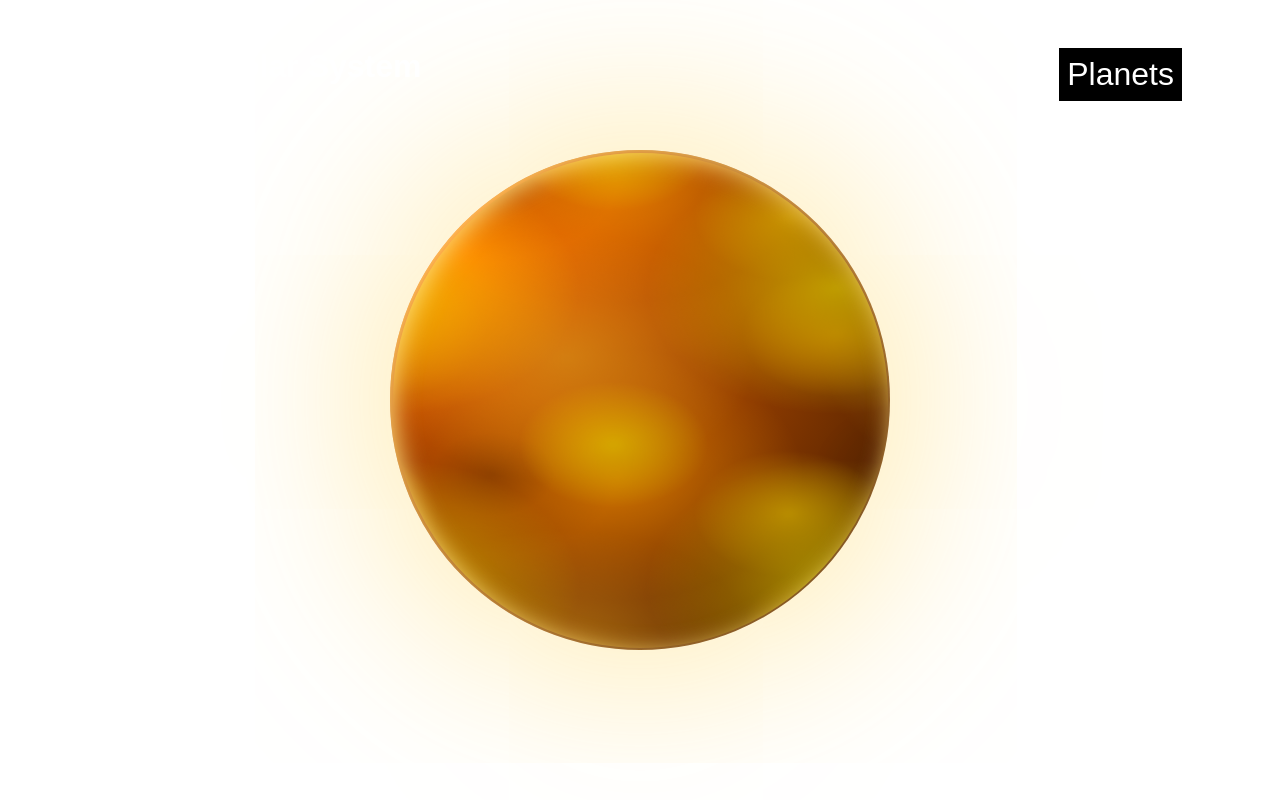
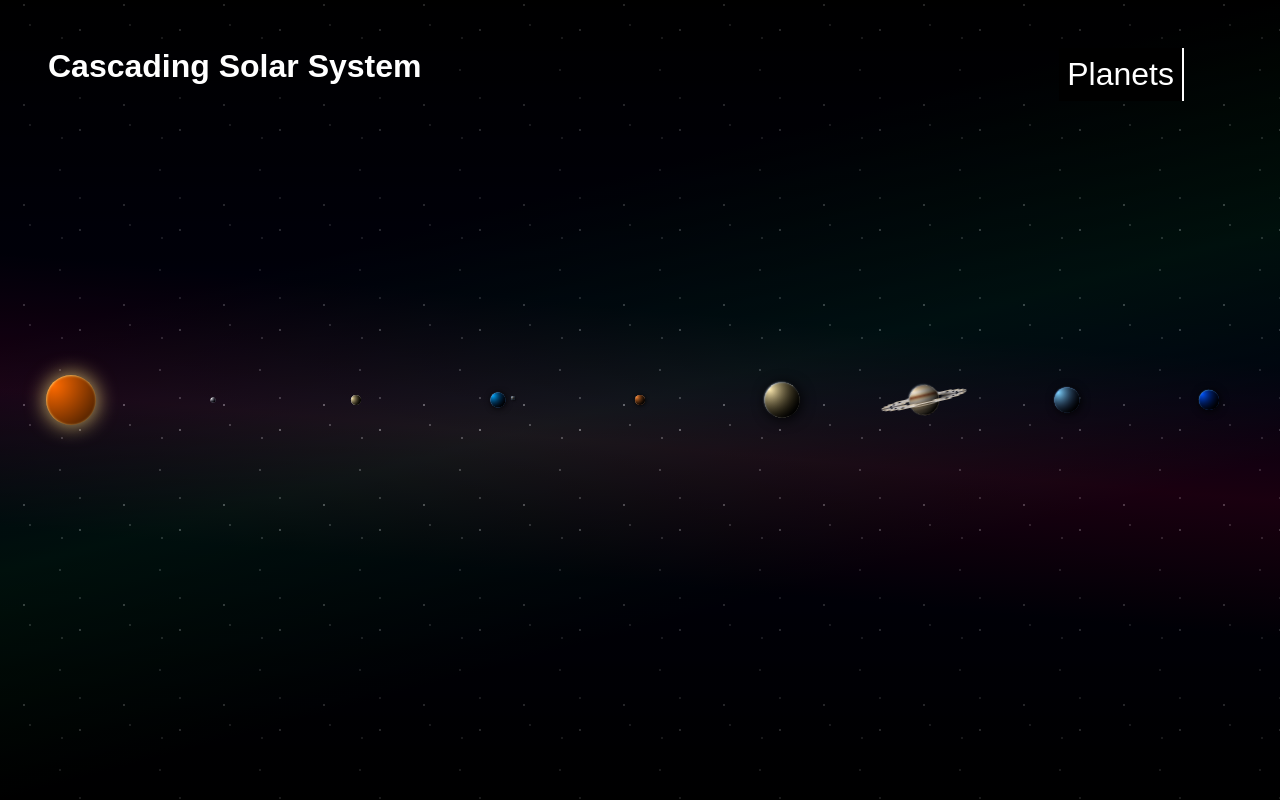
Before and after one commit to matthewtodor/Cascading-Solar-System, a React (Create React App) app in the folder client/: page / in a window 1280 px wide. Built offline with nearby package versions, Linux system fonts and the light colour scheme.

Commit message:
adding new stars and aurora

```diff
--- a/client/src/components/SolarSystem/style.css
+++ b/client/src/components/SolarSystem/style.css
@@ -2,9 +2,8 @@
 	display: flex;
 	justify-content: center;
 	align-items: center;
-	background: black;
-	width: 100vw;
-	height: 100vh;
+	width: 100%;
+	height: 100%;
 }
 
 .planet-orbit-container {
--- a/client/src/routes/root.css
+++ b/client/src/routes/root.css
@@ -48,6 +48,20 @@
 	align-items: center;
 	width: 100vw;
 	height: 100vh;
+	background: black;
+	/* stars */
+	background-image: radial-gradient(circle at center, white 0%, transparent 1%), radial-gradient(circle at center, white 0%, transparent 1.5%), radial-gradient(circle at center, white 0%, transparent 2%), radial-gradient(circle at center, white 0%, transparent 1.5%), radial-gradient(circle at center, white 0%, transparent 1%), radial-gradient(circle at center, white 0%, transparent 1.5%), radial-gradient(circle at center, white 0%, transparent 2%), radial-gradient(circle at center, white 0%, transparent 1.5%), radial-gradient(circle at center, white 0%, transparent 1%), radial-gradient(circle at center, white 0%, transparent 1%);
+	background-size: 100px 100px;
+	background-position: -50px 0px, 10px 20px, -26px -45px, 12px -12px, -12px 40px, 30px 48px, 30px -20px, -20px -25px, -20px 10px, 55px 20px;
+}
+
+/* aurora */
+.planet-display::before {
+	content: '';
+	position: absolute;
+	width: 100%;
+	height: 100%;
+	background-image: linear-gradient(5deg, rgba(0, 0, 0, 0.4) 30%, rgba(255, 0, 0, 0.1), rgba(0, 0, 0, 0.4) 60%), linear-gradient(-15deg, rgba(0, 0, 0, 0.4) 30%, rgba(0, 255, 0, 0.1), rgba(0, 0, 0, 0.4) 70%), linear-gradient(rgba(0, 0, 0, 0.2), rgba(0, 0, 255, 0.15), rgba(0, 0, 0, 0.2));
 }
 
 .overlay {
--- a/client/src/routes/root.jsx
+++ b/client/src/routes/root.jsx
@@ -10,8 +10,10 @@ export default function Root() {
 		<>
 			<div className='App'>
 				<div className='planet-display'>
-					<Planet name='Sun' scale='100' />
+					{/* <Planet name='Sun' scale='100' /> */}
+					<SolarSystem />
 				</div>
+
 				<div className='overlay'>
 					<Navbar />
 					<Outlet />
```
